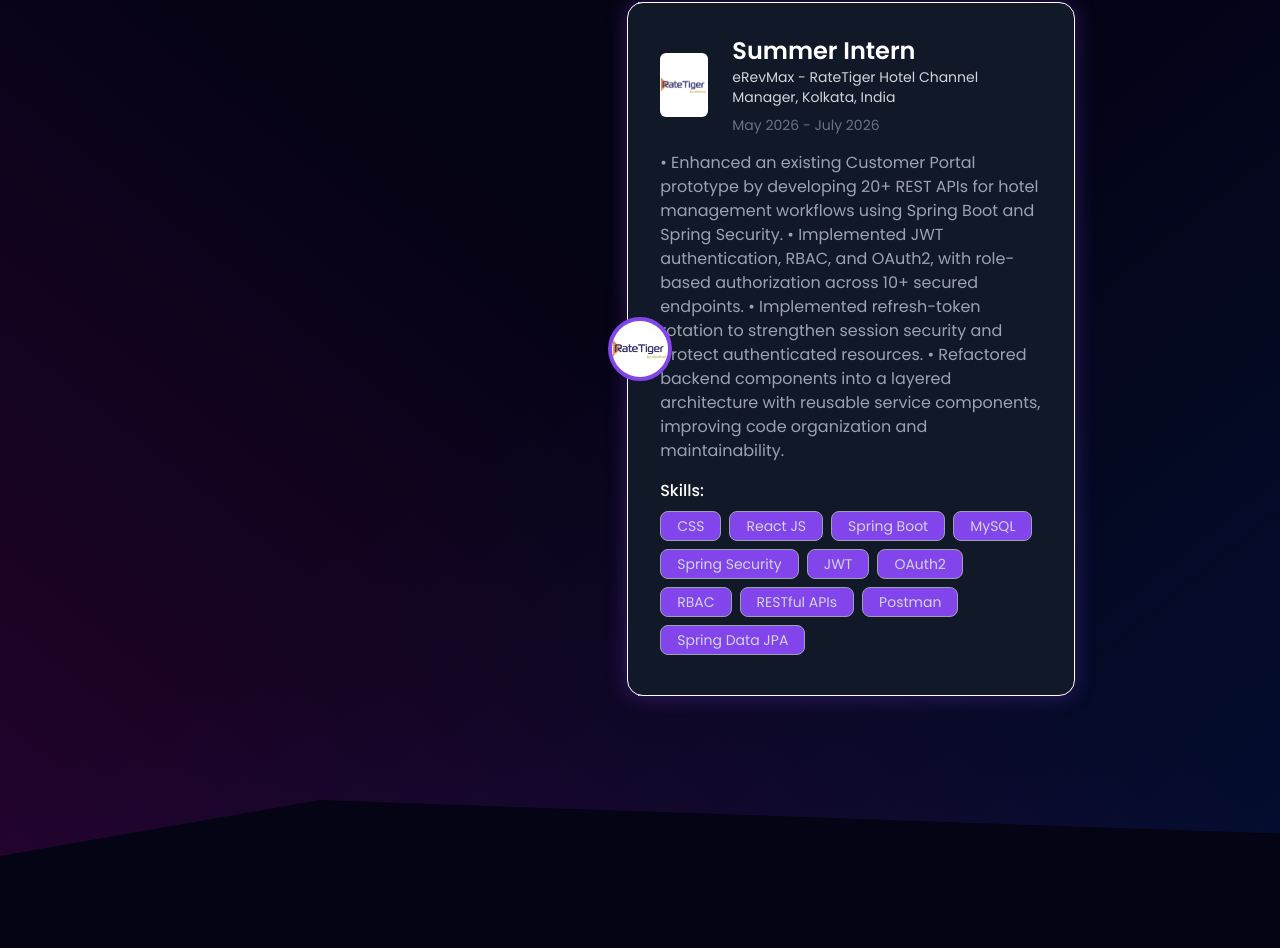
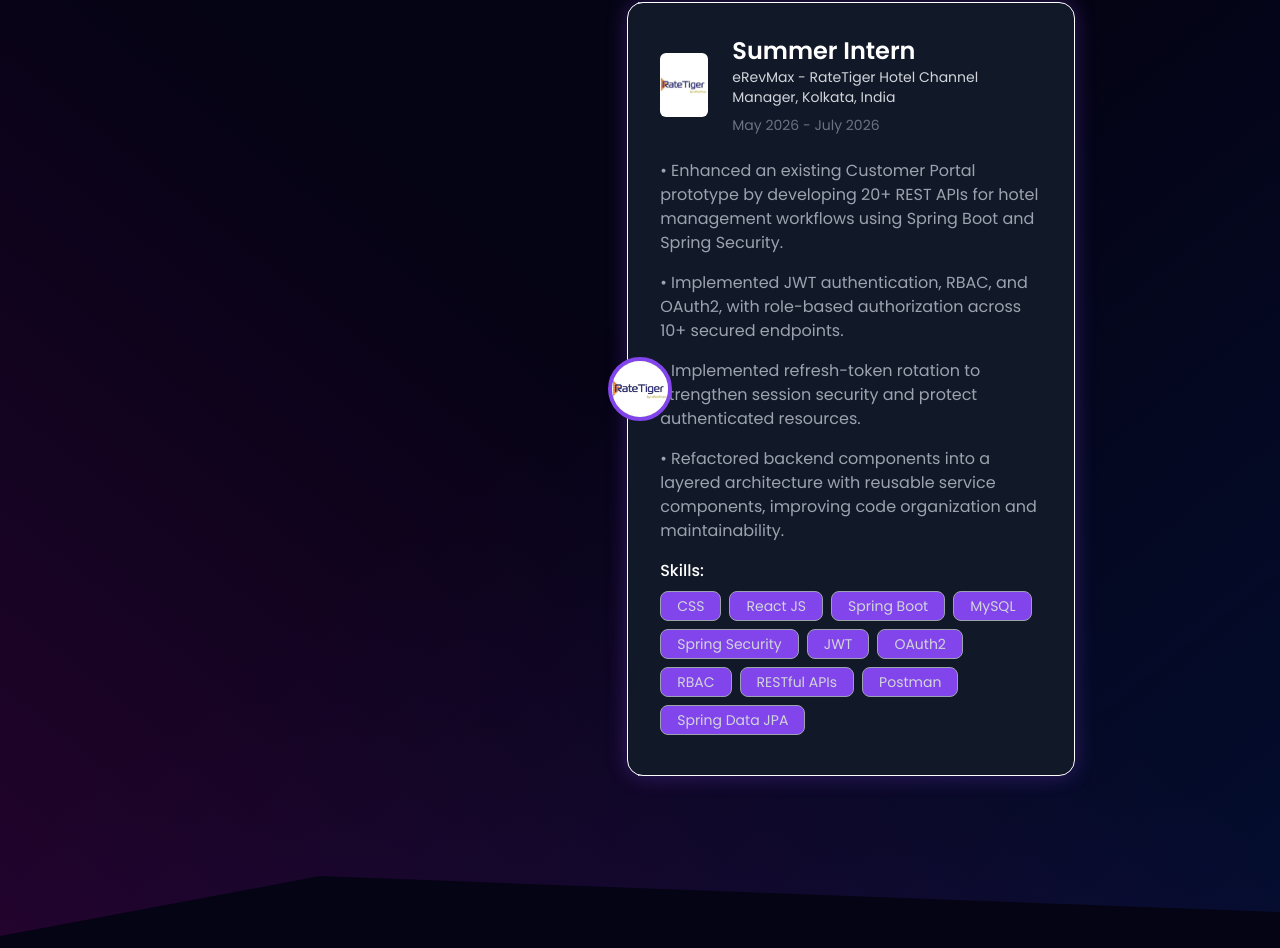
Before and after one commit to swatishaw1/portfolio, a React (Vite) app: page / in a window 1280 px wide. Shown: the part 2210-3158 px from the top of the page. Built offline with nearby package versions, Linux system fonts and the light colour scheme.

Commit message:
Update the portfolio for prod

```diff
--- a/src/components/Experience/Experience.jsx
+++ b/src/components/Experience/Experience.jsx
@@ -39,9 +39,7 @@
 
             {/* Content Section */}
             <div
-              className={`w-full sm:max-w-md p-4 sm:p-8 rounded-2xl shadow-2xl border border-white bg-gray-900 backdrop-blur-md shadow-[0_0_20px_1px_rgba(130,69,236,0.3)]
-  ${index % 2 === 0 ? "sm:mr-[40px]" : "sm:ml-[40px]"}
-  ml-8 transform transition-transform duration-300 hover:scale-105`}
+              className={`w-full sm:max-w-md p-4 sm:p-8 rounded-2xl shadow-2xl border border-white bg-gray-900 backdrop-blur-md shadow-[0_0_20px_1px_rgba(130,69,236,0.3)] ${index % 2 === 0 ? "sm:mr-[40px]" : "sm:ml-[40px]"} ml-8 transform transition-transform duration-300 hover:scale-105`}
             >
               {/* Flex container for image and text */}
               <div className="flex items-center space-x-6">
@@ -71,9 +69,12 @@
                 </div>
               </div>
 
-              <p className="mt-4 text-gray-400 whitespace-pre-line">
-                {experience.desc}
-              </p>
+              <div className="mt-6 text-gray-400"> {experience.desc.map((point, index) => (
+                  <p key={index} className="mb-4 leading-7">
+                    • {point}
+                  </p>
+                ))}
+              </div>
               <div className="mt-4">
                 <h5 className="font-medium text-white">Skills:</h5>
                 <ul className="flex flex-wrap mt-2">
--- a/src/constants.js
+++ b/src/constants.js
@@ -90,7 +90,14 @@
   role: "Summer Intern",
   company: "eRevMax - RateTiger Hotel Channel Manager, Kolkata, India",
   date: "May 2026 - July 2026",
-    desc: "• Enhanced an existing Customer Portal prototype by developing 20+ REST APIs for hotel management workflows using Spring Boot and Spring Security.\n• Implemented JWT authentication, RBAC, and OAuth2, with role-based authorization across 10+ secured endpoints.\n• Implemented refresh-token rotation to strengthen session security and protect authenticated resources.\n• Refactored backend components into a layered architecture with reusable service components, improving code organization and maintainability.",
+
+  desc: [
+  "Enhanced an existing Customer Portal prototype by developing 20+ REST APIs for hotel management workflows using Spring Boot and Spring Security.",
+  "Implemented JWT authentication, RBAC, and OAuth2, with role-based authorization across 10+ secured endpoints.",
+  "Implemented refresh-token rotation to strengthen session security and protect authenticated resources.",
+  "Refactored backend components into a layered architecture with reusable service components, improving code organization and maintainability.",
+],
+
   skills: [
     "CSS",
     "React JS",
@@ -104,7 +111,7 @@
     "Postman",
     "Spring Data JPA",
   ],
-  },
+}
 ];
 
 export const education = [
```
Lines whose indentation alone changed are shown as unchanged.
